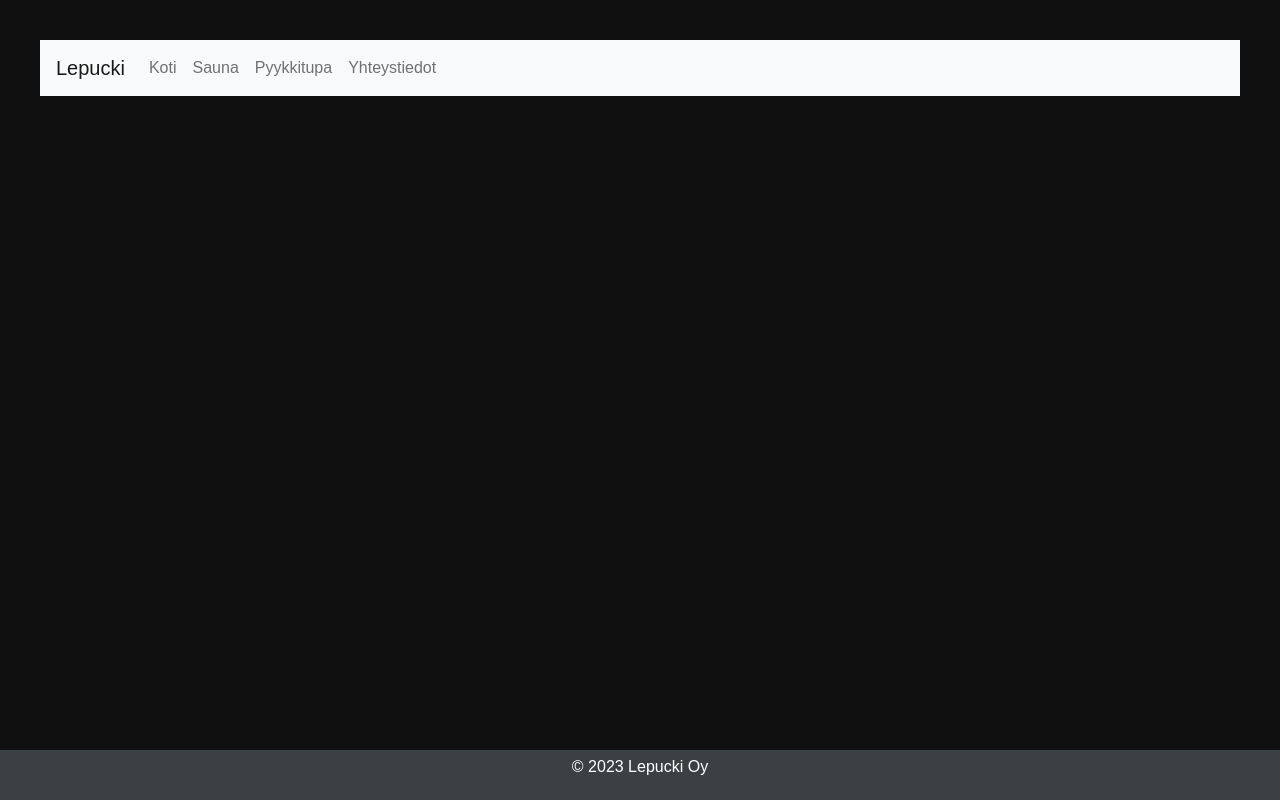
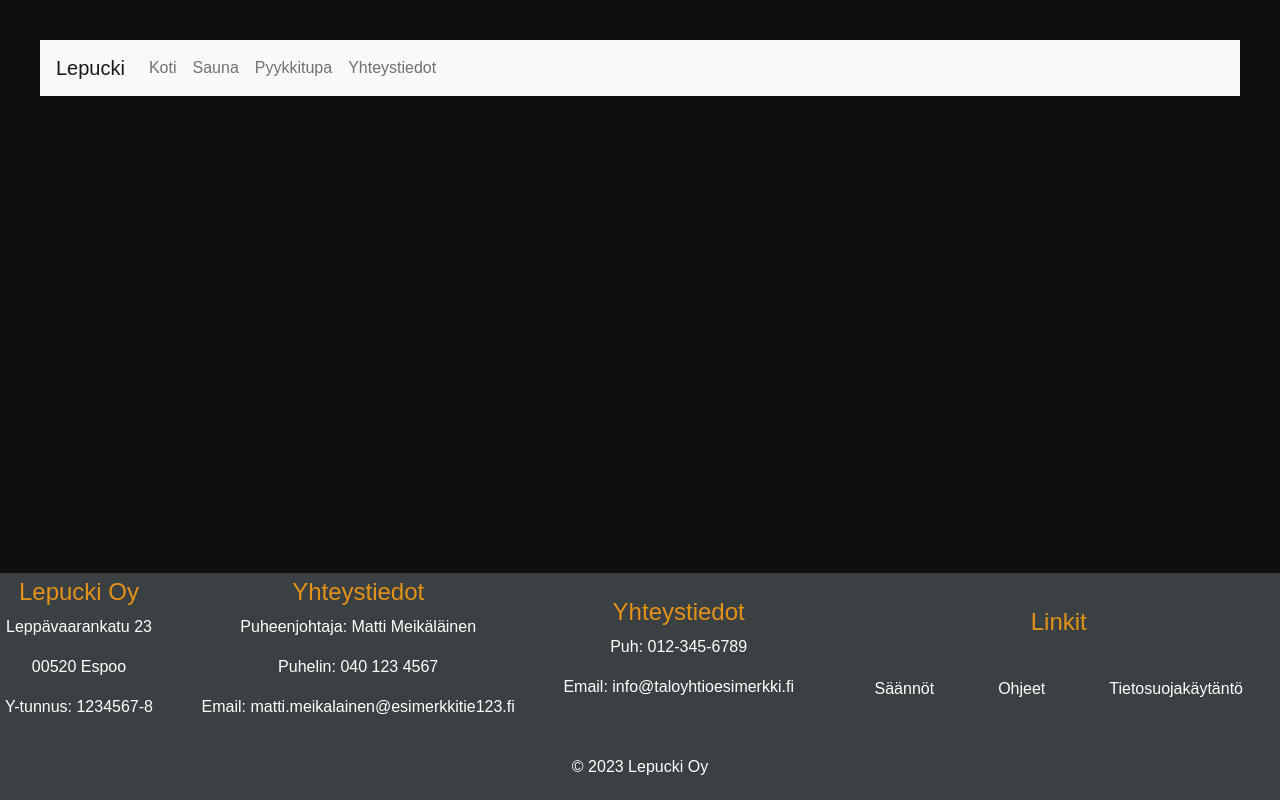
Before and after one commit to og-metropolia/lepucki-website, a React (Vite) app: page / in a window 1280 px wide. Built offline with nearby package versions, Linux system fonts and the light colour scheme.

Commit message:
15.4 lopetus

```diff
--- a/src/components/Footer.jsx
+++ b/src/components/Footer.jsx
@@ -5,7 +5,44 @@ import './footer.css';
 export default function Footer() {
   return (
     <footer className="footer">
-      <p>© 2023 Lepucki Oy</p>
+      <div className="footer-container">
+        <div className="footer-col-1">
+          <h4>Lepucki Oy </h4>
+          <p>Leppävaarankatu 23</p>
+          <p>00520 Espoo</p>
+          <p>Y-tunnus: 1234567-8</p>
+        </div>
+        <div className="footer-col-2">
+          <h4>Yhteystiedot</h4>
+          <p>Puheenjohtaja: Matti Meikäläinen</p>
+          <p>Puhelin: 040 123 4567</p>
+          <p>Email: matti.meikalainen@esimerkkitie123.fi</p>
+        </div>
+        <div className="footer-column3">
+          <h4>Yhteystiedot</h4>
+          <p>Puh: 012-345-6789</p>
+          <p>Email: info@taloyhtioesimerkki.fi</p>
+        </div>
+        <div className="footer-col-4">
+          <h4 className="footer-heading">Linkit</h4>
+          <ul className="footer-links">
+            <li>
+              <a href="saannot.pdf">Säännöt</a>
+            </li>
+            <li>
+              <a href="ohjeet.pdf">Ohjeet</a>
+            </li>
+            <li>
+              <a href="tietosuojakaytanto.pdf">Tietosuojakäytäntö</a>
+            </li>
+          </ul>
+        </div>
+      </div>
+      <div className="footer-container2">
+        <div className="footer-col-5">
+          <p>© 2023 Lepucki Oy</p>
+        </div>
+      </div>
     </footer>
   );
 }
--- a/src/components/Gristesti.jsx
+++ b/src/components/Gristesti.jsx
@@ -4,21 +4,55 @@ import './gridtesti.css';
 export default function Gridi() {
   return (
     <div className="wrapper">
-      <div className="box a">A</div>
-      <div className="box b">B</div>
-      <div className="box c">C</div>
-      <div className="box d">D</div>
-      <div className="box e">E</div>
-      <div className="box f">F</div>
-      <div className="box f">G</div>
-      <div className="box f">H</div>
-      <div className="box f">I</div>
-      <div className="box f">J</div>
-      <div className="box f">K</div>
-      <div className="box f">L</div>
-      <div className="box f">M</div>
-      <div className="box f">N</div>
-      <div className="box f">O</div>
+      <div className="box" id="vkpaivat">
+        Maanantai
+      </div>
+      <div className="box" id="vkpaivat">
+        Tiistai
+      </div>
+      <div className="box" id="vkpaivat">
+        Keskiviikko
+      </div>
+      <div className="box" id="vkpaivat">
+        Torstai
+      </div>
+      <div className="box" id="vkpaivat">
+        Perjantai
+      </div>
+      <div className="box" id="vkpaivat">
+        Lauantai
+      </div>
+      <div className="box" id="vkpaivat">
+        Sunnuntai
+      </div>
+      {kellonAika()}
     </div>
   );
 }
+
+function kellonAika() {
+  const aikavali = [];
+  const alkuaika = 7.0;
+  const loppuaika = 10.0;
+
+  for (let i = 0; i < 7; i++) {
+    const verti = (
+      <div className="box">
+        {alkuaika} - {loppuaika}
+      </div>
+    );
+    aikavali.push(verti);
+
+    for (let j = 0; j < 7; j++) {
+      alkuaika + 3;
+      loppuaika + 3;
+      const hori = (
+        <div className="box">
+          {alkuaika} - {loppuaika}
+        </div>
+      );
+      aikavali.push(hori);
+    }
+  }
+  return aikavali;
+}
--- a/src/components/footer.css
+++ b/src/components/footer.css
@@ -8,3 +8,38 @@
   left: 0;
   right: 0;
 }
+
+.footer-container{
+  display: flex;
+  justify-content: space-between;
+  align-items: center;
+  max-width: 1500px;
+  margin: 0 auto;
+}
+
+.footer-container2{
+  justify-content: space-between;
+  align-items: center;
+  max-width: 1500px;
+  margin: 0 auto;
+  margin-top: 20px;
+}
+
+.footer-links {
+  list-style-type: none;
+  padding: 0;
+  margin: 0;
+}
+
+.footer-links li {
+  margin-bottom: 5px;
+}
+
+.footer-links a {
+  color: inherit;
+  text-decoration: none;
+}
+
+.footer-links a:hover {
+  text-decoration: underline;
+}
--- a/src/components/gridtesti.css
+++ b/src/components/gridtesti.css
@@ -4,8 +4,9 @@ body {
 
 .wrapper {
   display: grid;
-  grid-template-columns: 100px 100px 100px;
-  grid-gap: 12px;
+  grid-template-columns:150px 150px 150px 150px 150px 150px 150px;
+  grid-template-rows: 100px 100px 100px 100px 100px 100px 100px;
+  grid-gap: 10px;
   color: #444;
   text-align: center;
   justify-content: center;
@@ -16,5 +17,9 @@ body {
   color: #fff;
   border-radius: 5px;
   padding: 20px;
-  font-size: 150%;
+  font-size: 100%;
 }
+
+#vkpaivat {
+  text-decoration: underline;
+}
```
